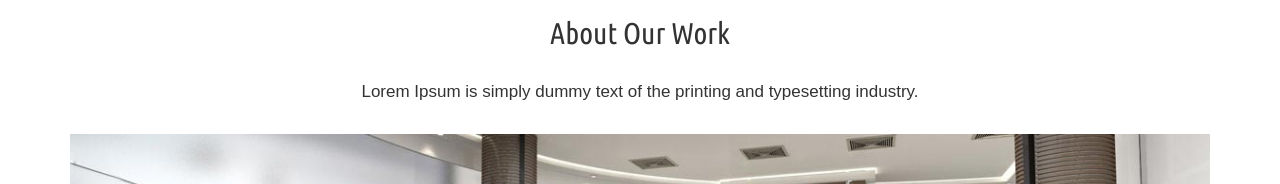
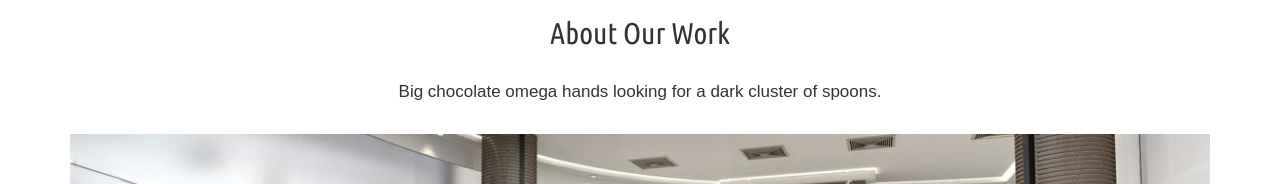
Before and after one commit to blackmore0/Same-Website, a plain HTML site: page about.html in a window 1280 px wide. Shown: the part 734-918 px from the top of the page. Drawn offline with Linux system fonts and the light colour scheme; a web font is replaced by a local one.

Commit message:
Update about.html

```diff
--- a/about.html
+++ b/about.html
@@ -127,7 +127,7 @@ License URL: http://creativecommons.org/licenses/by/3.0/
 			<div class="row">
 				<div class="col-lg-12">
 					<h3 class="text-center">About Our Work</h3>
-					<p class="text-center">Lorem Ipsum is simply dummy text of the printing and typesetting industry.</p>
+					<p class="text-center">Big chocolate omega hands looking for a dark cluster of spoons.</p>
 					<div class="hover01 column">
 						<div>
 							<figure><img src="images/about-img.jpg" alt="w3layouts" class="img-responsive"></figure>
```
